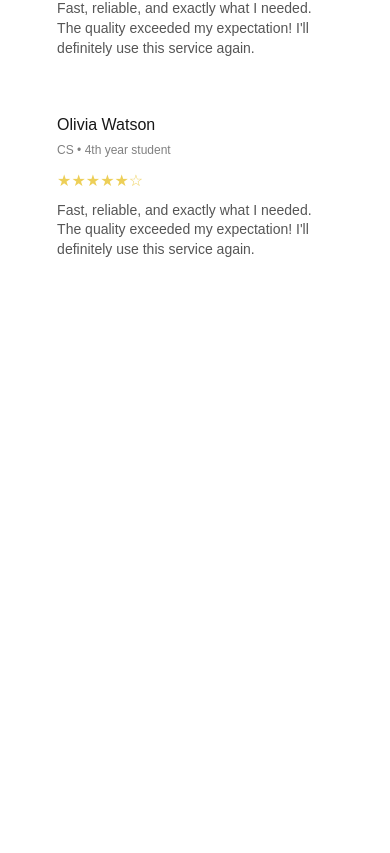
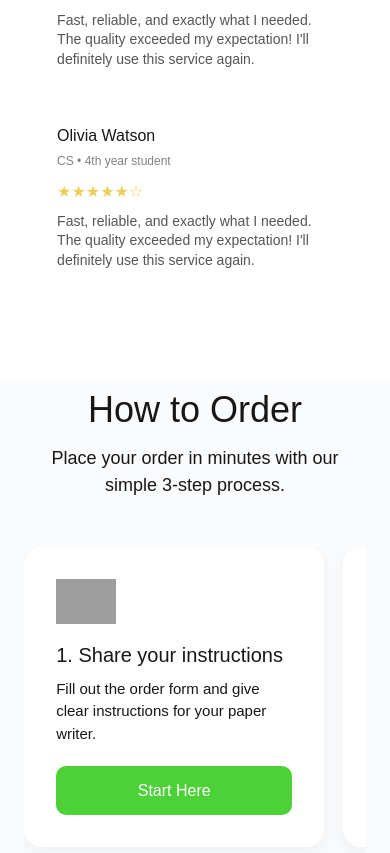
Before and after one commit to Okun15Ola/teamup, a Next.js app: page / in a window 390 px wide. Shown: the part 4295-5148 px from the top of the page. Before the commit the page ends 4602 px from the top, so only its background shows below. Built offline with nearby package versions, Linux system fonts and the light colour scheme; grey boxes are pictures that could not be loaded.

Commit message:
order done

```diff
--- a/app/page.tsx
+++ b/app/page.tsx
@@ -3,6 +3,7 @@ import HeroSection from "@/components/hero/HeroSection";
 import OurServices from "@/components/OurServices/OurServices";
 import StudentStories from "@/components/StudentStories/StudentStories";
 import Image from "next/image";
+import Order from "@/components/Order/Order";
 
 export default function Home() {
   return (
@@ -11,6 +12,7 @@ export default function Home() {
       <OurServices />
       <AboutUs />
       <StudentStories />
+      <Order />
     </div>
   );
 }
--- /dev/null
+++ b/components/Order/Order.module.css
@@ -0,0 +1,134 @@
+.container {
+  margin-top: 4rem;
+  text-align: center;
+  padding: 0 1.5rem;
+  position: relative;
+  background-color: #fafbfc;
+}
+
+.headingText {
+  color: var(--big-blue-text);
+  font-size: 55px;
+  margin-bottom: 0.5rem;
+}
+
+.subheadingText {
+  color: var(--basic-text-color);
+  font-size: 18px;
+  margin-bottom: 3rem;
+}
+
+.pathImg {
+  width: 100%;
+  max-width: 900px;
+  margin: 0 auto;
+  display: block;
+  margin-bottom: -60px;
+  z-index: 1;
+  position: relative;
+  pointer-events: none;
+}
+
+.cardWrapper {
+  display: flex;
+  justify-content: center;
+  gap: 3rem;
+  margin-top: 2rem;
+  flex-wrap: wrap;
+}
+
+.card {
+  background: #fff;
+  border-radius: 18px;
+  padding: 2rem;
+  width: 330px;
+  min-height: 260px;
+  text-align: left;
+  box-shadow: 0px 6px 20px rgba(0, 0, 0, 0.05);
+  position: relative;
+  z-index: 2;
+}
+
+.icon {
+  width: 60px;
+  margin-bottom: 1rem;
+}
+
+.cardTitle {
+  color: var(--big-blue-text);
+  font-size: 20px;
+  margin-bottom: 0.5rem;
+}
+
+.cardText {
+  color: var(--basic-text-color);
+  font-size: 15px;
+  line-height: 1.5;
+  margin-bottom: 1.3rem;
+}
+
+.startBtn {
+  background: #4cd137;
+  border: none;
+  color: white;
+  padding: 0.8rem 2rem;
+  width: 100%;
+  font-size: 16px;
+  border-radius: 10px;
+  cursor: pointer;
+}
+
+.startBtn:hover {
+  background: #43b72e;
+}
+
+@media (max-width: 900px) {
+
+  .headingText {
+    font-size: 42px;
+  }
+
+  .pathImg {
+    display: none;
+  }
+
+  .cardWrapper {
+    display: flex;
+    flex-wrap: nowrap;
+    overflow-x: auto;
+       justify-content: flex-start;
+    scroll-snap-type: x mandatory;
+    gap: 1.2rem;
+
+    padding-left: 0.2rem;
+    padding-bottom: 1rem;
+
+    -webkit-overflow-scrolling: touch;
+  }
+
+  .cardWrapper::-webkit-scrollbar {
+    height: 6px;
+  }
+
+  .cardWrapper::-webkit-scrollbar-thumb {
+    background: #ccc;
+    border-radius: 10px;
+  }
+
+  .card {
+    flex: 0 0 auto;
+    width: 300px;
+    scroll-snap-align: start;
+  }
+
+  .card:first-child {
+    margin-left: 0 !important;
+  }
+}
+
+
+@media (max-width: 600px) {
+  .headingText {
+    font-size: 36px;
+  }
+}
--- /dev/null
+++ b/components/Order/Order.tsx
@@ -0,0 +1,61 @@
+import React from 'react';
+import styles from './Order.module.css';
+
+const steps = [
+  {
+    id: 1,
+    title: "Share your instructions",
+    text: "Fill out the order form and give clear instructions for your paper writer.",
+    btn: "Start Here",
+    icon: "/images/icon-mail.png"
+  },
+  {
+    id: 2,
+    title: "Confirm order details",
+    text: "Review all order details and pay for paper samples safely and easily.",
+    btn: null,
+    icon: "/images/icon-calculator.png"
+  },
+  {
+    id: 3,
+    title: "Get your paper",
+    text: "Download professionally written papers from expert writers, ready to submit.",
+    btn: null,
+    icon: "/images/icon-docs.png"
+  }
+];
+
+const Order = () => {
+  return (
+    <section className={styles.container}>
+
+      <h1 className={styles.headingText}>How to Order</h1>
+      <p className={styles.subheadingText}>
+        Place your order in minutes with our simple 3-step process.
+      </p>
+
+      <img src="/images/path-dots.svg" className={styles.pathImg} alt="" />
+
+      <div className={styles.cardWrapper}>
+        {steps.map(step => (
+          <div className={styles.card} key={step.id}>
+
+            <img src={step.icon} alt="" className={styles.icon} />
+
+            <h3 className={styles.cardTitle}>
+              {step.id}. {step.title}
+            </h3>
+
+            <p className={styles.cardText}>{step.text}</p>
+
+            {step.btn && (
+              <button className={styles.startBtn}>{step.btn}</button>
+            )}
+          </div>
+        ))}
+      </div>
+    </section>
+  );
+};
+
+export default Order;
--- a/components/StudentStories/StudentStories.module.css
+++ b/components/StudentStories/StudentStories.module.css
@@ -23,6 +23,7 @@
   width: 100%;
   max-width: 1100px;
   margin: 0 auto;
+  margin-top: 0.7rem;
   padding-top: 4rem;
   padding-bottom: 2rem;
   position: relative;
--- a/components/StudentStories/StudentStories.tsx
+++ b/components/StudentStories/StudentStories.tsx
@@ -32,7 +32,6 @@ const StudentStories = () => {
   return (
     <section className={styles.container}>
 
-      {/* TITLE */}
       <div className={styles.header}>
         <h1 className={styles.headingText}>Student Stories</h1>
         <p className={styles.subheadingText}>
@@ -40,10 +39,7 @@ const StudentStories = () => {
         </p>
       </div>
 
-      {/* MAIN BLUE BLOCK */}
       <div className={styles.blueBlock}>
-
-        {/* Testimonials */}
         <div className={styles.testimonialWrapper}>
           {testimonials.map((t, i) => (
             <div key={i} className={styles.card}>
```
Also changed, not shown: public/images/path-dots.svg (added).
